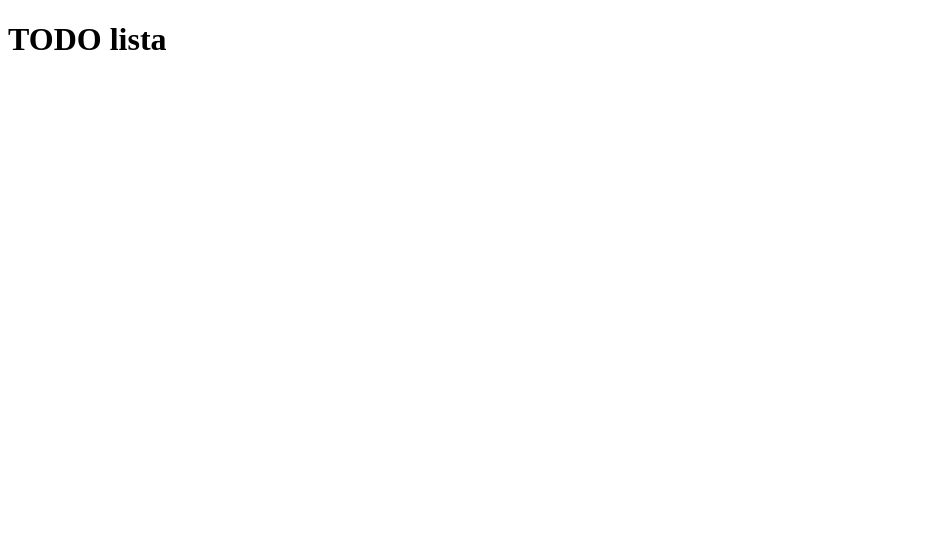
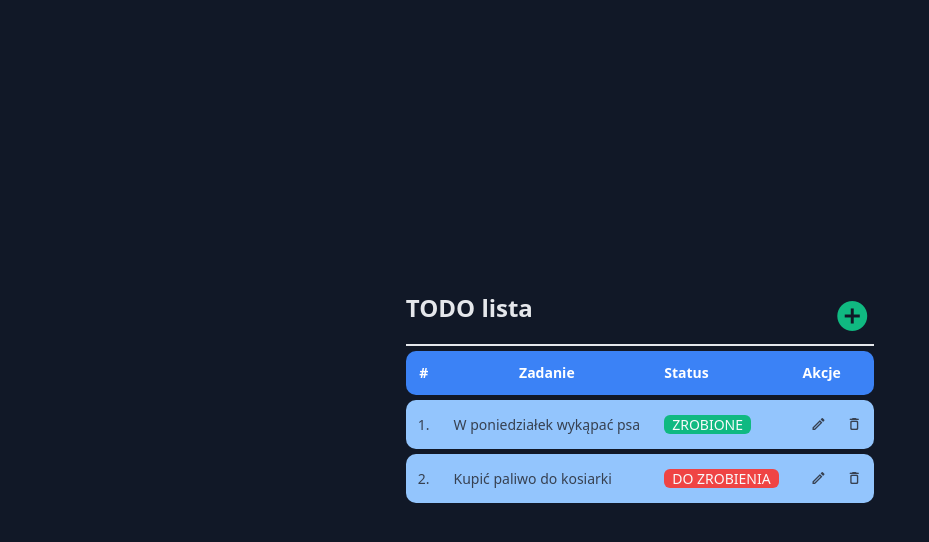
Before and after one commit to wachcio/KonkursMegaK, a website: page public/index.html in a window 1280 px wide. Shown: the whole page, without its empty margins (0-929 px from the left). Drawn offline with nearby package versions, Linux system fonts and the light colour scheme.

Commit message:
Add basic view application

```diff
--- /dev/null
+++ b/public/css/style.css
@@ -0,0 +1,21 @@
+.table {
+  border-spacing: 0 5px;
+}
+
+i {
+  font-size: 1rem !important;
+}
+
+.table tr {
+  border-radius: 20px;
+}
+
+tr td:nth-child(n + 4),
+tr th:nth-child(n + 4) {
+  border-radius: 0 0.625rem 0.625rem 0;
+}
+
+tr td:nth-child(1),
+tr th:nth-child(1) {
+  border-radius: 0.625rem 0 0 0.625rem;
+}
--- a/public/index.html
+++ b/public/index.html
@@ -4,9 +4,89 @@
     <meta charset="UTF-8" />
     <meta http-equiv="X-UA-Compatible" content="IE=edge" />
     <meta name="viewport" content="width=device-width, initial-scale=1.0" />
+
+    <link
+      href="https://fonts.googleapis.com/css?family=Material+Icons|Material+Icons+Outlined|Material+Icons+Two+Tone|Material+Icons+Round|Material+Icons+Sharp"
+      rel="stylesheet"
+    />
+    <link href="https://unpkg.com/tailwindcss@^2/dist/tailwind.min.css" rel="stylesheet" />
+    <link rel="stylesheet" href="./css/style.css" />
     <title>TODO lista</title>
   </head>
   <body>
-    <h1>TODO lista</h1>
+    <div class="flex items-center justify-center min-h-screen bg-gray-900">
+      <div class="col-span-12">
+        <div class="overflow-auto lg:overflow-visible">
+          <div class="flex justify-between border-b-2 border-fuchsia-900 pb-1">
+            <h2 class="text-2xl text-gray-200 font-bold text-base">TODO lista</h2>
+
+            <div>
+              <a
+                href="#"
+                class="
+                  material-icons-outlined
+                  text-4xl text-green-500
+                  hover:text-green-700
+                  py-1
+                  px-1
+                  text-base
+                  sm
+                  rounded-full
+                "
+              >
+                add_circle
+              </a>
+            </div>
+          </div>
+          <table class="table text-gray-400 border-separate space-y-6 text-sm">
+            <thead class="bg-blue-500 text-white">
+              <tr>
+                <th class="p-3">#</th>
+                <th class="p-3">Zadanie</th>
+                <th class="p-3 text-left">Status</th>
+                <th class="p-3 text-left">Akcje</th>
+              </tr>
+            </thead>
+            <tbody>
+              <tr class="bg-blue-300 lg:text-black">
+                <td class="p-3 font-medium text-gray-700">1.</td>
+                <td class="p-3 font-medium text-gray-700">W poniedziałek wykąpać psa</td>
+
+                <td class="p-3">
+                  <span class="bg-green-500 text-gray-50 rounded-md px-2 uppercase">ZROBIONE</span>
+                </td>
+                <td class="p-3">
+                  <a href="#" class="hover:text-yellow-400 text-gray-700 mx-2">
+                    <i class="material-icons-outlined text-base">edit</i>
+                  </a>
+                  <a href="#" class="hover:text-red-500 text-gray-700 ml-2">
+                    <i class="material-icons-round text-base">delete_outline</i>
+                  </a>
+                </td>
+              </tr>
+              <tr class="bg-blue-300 lg:text-black">
+                <td class="p-3 font-medium text-gray-700">2.</td>
+                <td class="p-3 font-medium text-gray-700">Kupić paliwo do kosiarki</td>
+
+                <td class="p-3">
+                  <span class="bg-red-500 text-gray-50 rounded-md px-2 uppercase"
+                    >DO ZROBIENIA</span
+                  >
+                </td>
+                <td class="p-3">
+                  <a href="#" class="hover:text-yellow-400 text-gray-700 mx-2">
+                    <i class="material-icons-outlined text-base">edit</i>
+                  </a>
+                  <a href="#" class="hover:text-red-500 text-gray-700 ml-2">
+                    <i class="material-icons-round text-base">delete_outline</i>
+                  </a>
+                </td>
+              </tr>
+            </tbody>
+          </table>
+        </div>
+      </div>
+    </div>
+    <script src="./js/script.js"></script>
   </body>
 </html>
```
Also changed, not shown: public/js/script.js (added).
